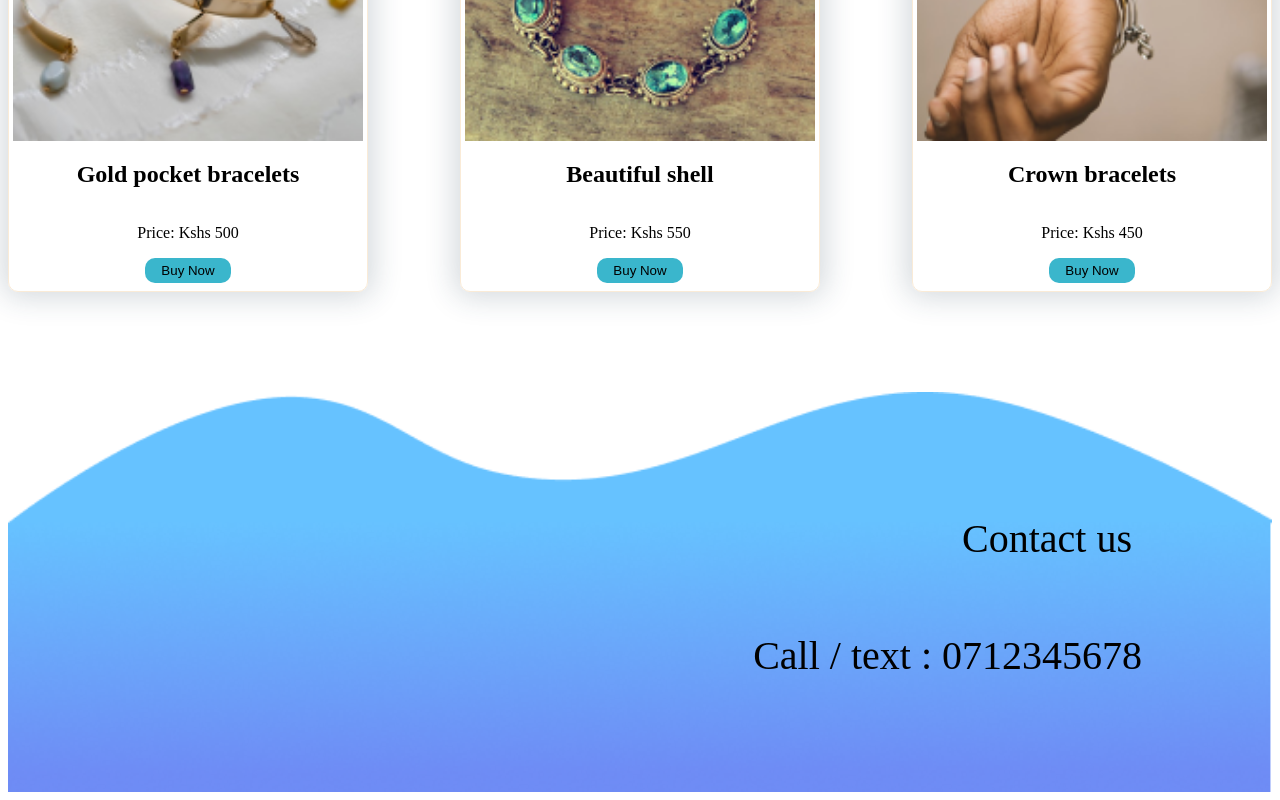
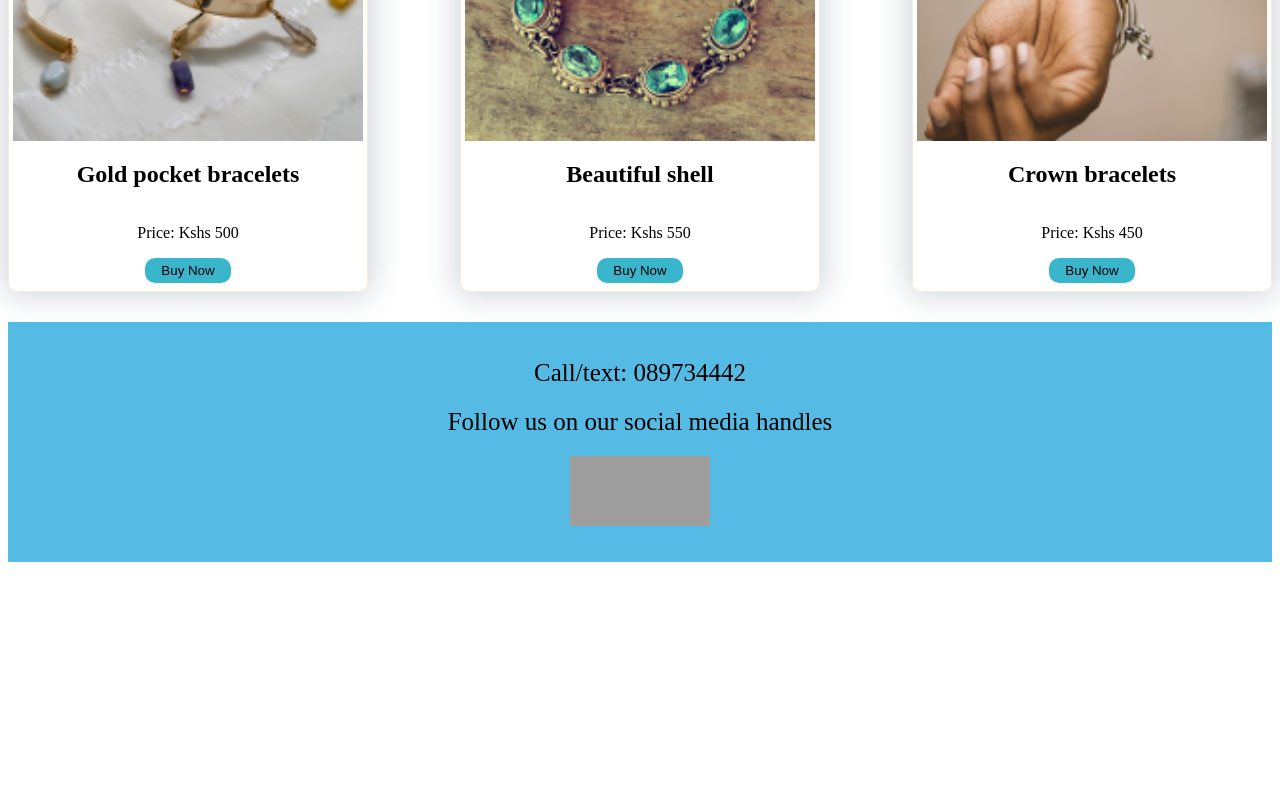
Before and after one commit to iroda95/jewellery, a React (Create React App) app: page / in a window 1280 px wide. Shown: the part 3583-4383 px from the top of the page. After the commit the page ends 4153 px from the top, so only its background shows below. Built offline with nearby package versions, Linux system fonts and the light colour scheme; grey boxes are pictures that could not be loaded.

Commit message:
Footer added

```diff
--- a/package.json
+++ b/package.json
@@ -9,6 +9,7 @@
     "leaflet": "^1.9.3",
     "react": "^18.2.0",
     "react-dom": "^18.2.0",
+    "react-icons": "^4.8.0",
     "react-leaflet": "^4.2.1",
     "react-router-dom": "^6.9.0",
     "react-scripts": "^5.0.1",
--- a/src/App.js
+++ b/src/App.js
@@ -8,6 +8,7 @@ function App() {
     <>
       <BrowserRouter>
         <Routes>
+
           <Route path="/" element={<Home />} />
           <Route path="/contact" element={<Contact />} />
           <Route path="/our_products" element={<Products />} />
--- a/src/components/Footer.jsx
+++ b/src/components/Footer.jsx
@@ -1,49 +1,50 @@
 import React from "react"
 import styled from "styled-components"
-import footerbg from "../images/footer.png"
 
 const Container = styled("div")`
-  background-image: url(${footerbg});
-  height: 400px;
-  margin-top: 100px;
-  background-position: top;
-  background-size: cover;
-  background-repeat: no-repeat;
-  display: flex;
+  width: 100%;
+  height: 15rem;
+  margin-top:30px;
+  background-color: #55bbe4;
+  display: flex ;
+  justify-content: center;
   align-items: center;
-  padding: 0 100px;
+  flex-direction: column  ;
+  gap: 20px;
 `
-const Text = styled("p")`
-  font-family: "Ubuntu";
-  font-style: normal;
-  font-weight: 400;
-  font-size: 40px;
-  margin: 40px;
+const Text = styled("p3")`
+  font-family: 'Ubuntu';
+font-style: normal;
+font-weight: 400;
+font-size: 25px;
+line-height: 29px;
+display: flex;
+align-items: center;
+text-align: center;
 `
-const Text1 = styled("p")`
-  font-family: "Ubuntu";
-  font-style: normal;
-  font-weight: 400;
-  font-size: 40px;
-  margin: 30px;
+const Text2 = styled("p3")`
+  font-family: 'Ubuntu';
+font-style: normal;
+font-weight: 400;
+font-size: 25px;
+line-height: 29px;
+display: flex;
+align-items: center;
+text-align: center;
 `
-const Box = styled("div")`
-  width: 100%;
-  display: flex;
-  flex-direction: column;
-  justify-content: flex-start;
-  align-items: flex-end;
+const Img = styled("img")`
+  width:140px;
+  height:70px;
 `
 
 const Footer = () => {
-  return (
-    <Container>
-      <Box>
-        <Text>Contact us</Text>
-        <Text1>Call / text : 0712345678</Text1>
-      </Box>
+  return <Container>
+    <Text>Call/text: 089734442 </Text>
+    <Text2>Follow us on our social media handles</Text2>
+    <Img src="https://static.vecteezy.com/system/resources/previews/003/775/685/original/social-media-icons-set-facebook-instagram-twitter-logos-free-vector.jpg"
+     alt=""/>
     </Container>
-  )
+
 }
 
 export default Footer
--- a/src/components/Navbar.jsx
+++ b/src/components/Navbar.jsx
@@ -68,10 +68,10 @@ const Navbar = () => {
       </Form>
       <Ul>
         <li>
-          <Links to="/">Our products</Links>
+          <Links to="/our_products">Our products</Links>
         </li>
         <li>
-          <Links to="/">Contact us</Links>
+          <Links to="/contact">Contact us</Links>
         </li>
       </Ul>
     </Nav>
--- a/src/components/data.js
+++ b/src/components/data.js
@@ -42,7 +42,7 @@ export const neckleces = [
         title: "White feather  ",
         price: 'Price: Kshs 350'
     },{
-        img:'/images/img9.png',
+        img:'/images/Rectangle 6.png',
         title: "Leaf necklaces ",
         price: 'Price: Kshs 400'
 
--- a/src/pages/Contact.jsx
+++ b/src/pages/Contact.jsx
@@ -1,9 +1,30 @@
-import React from 'react'
+import React from "react"
+import styled from "styled-components"
+import { AiOutlineInstagram } from "react-icons/ai"
+import {GrTwitter} from "react-icons/gr"
+import {AiOutlineFacebook} from "react-icons/ai"
+
+const SocialNetworks = styled("div")`
+  display: flex;
+  align-items: center;
+`
+
+const Text = styled("h2")`
+  margin: 0;
+`
 
 const Contact = () => {
   return (
-    <div>Contact</div>
+    <div>
+      <SocialNetworks>
+        <AiOutlineInstagram size={50} />
+        <Text>@graceful_jewellery</Text>
+        <GrTwitter size={50}/>
+        <Text>GracefulJewellery</Text>
+        <AiOutlineFacebook size={50} />
+        <Text>gracefull_jew</Text>
+      </SocialNetworks>
+    </div>
   )
 }
-
 export default Contact
```
Also changed, not shown: public/images/Rectangle 6.png (added), 1 other file (tests, documents, lock files or other folders).
